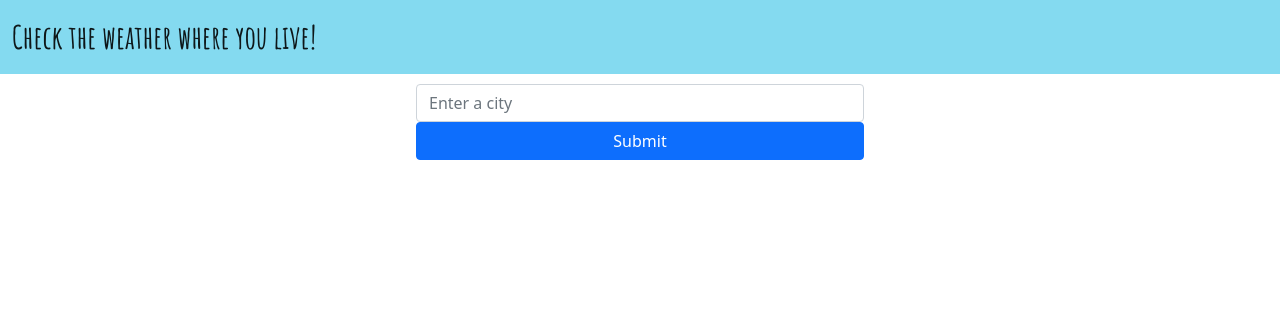
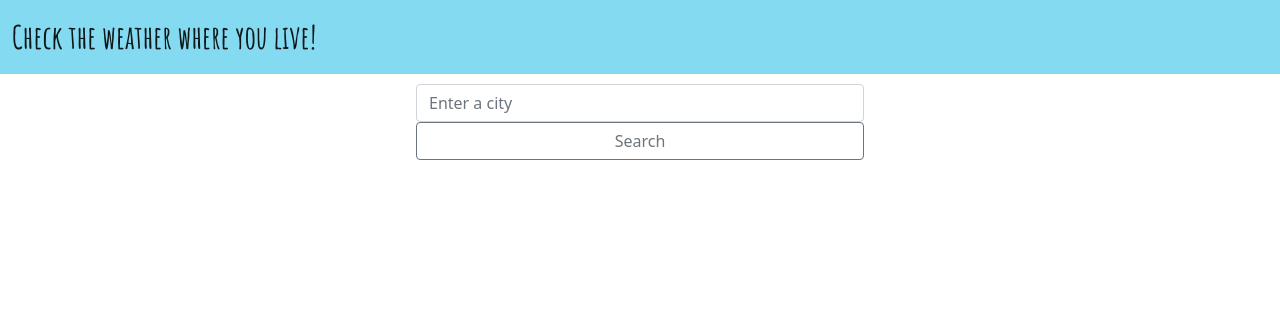
Before and after one commit to JhunK-SK/weather, a Django app: page / in a window 1280 px wide. Shown: the top 334 px of the page. Run offline with Django 3.2, Linux system fonts and the light colour scheme; data that the repository does not hold is empty; some libraries are stand-ins or nearby versions.

Commit message:
changed search button value and color.

```diff
--- a/weather_check/weather/templates/weather/index.html
+++ b/weather_check/weather/templates/weather/index.html
@@ -32,7 +32,7 @@
                 {% csrf_token %}
                 {{ form.name }}
                 <div class="d-grid gap-2">
-                    <input type="submit" name="submit" class="btn btn-primary">
+                    <input type="submit" name="submit" value="Search" class="btn btn-outline-secondary">
                 </div>
             </form>
         </div>
```
